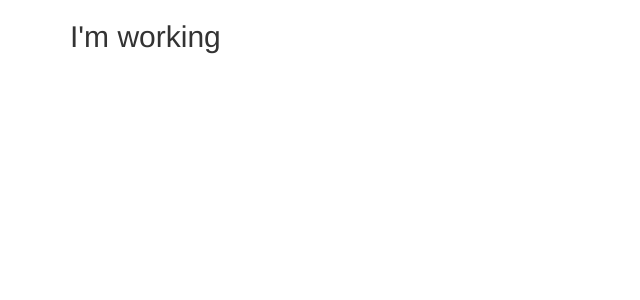
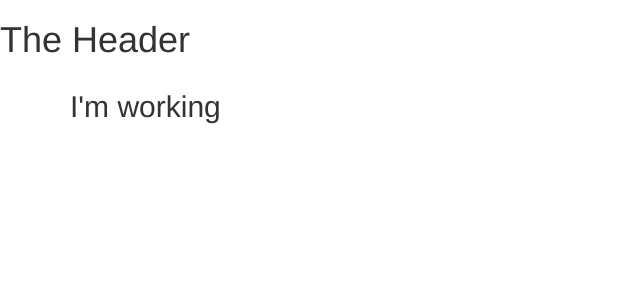
Before and after one commit to artseven/projectApp, an Angular app: page / in a window 1280 px wide. Shown: the top 300 px of the page, without its empty margins (0-640 px from the left). Built offline with nearby package versions, Linux system fonts and the light colour scheme.

Commit message:
Header component added

```diff
--- a/src/app/app.component.html
+++ b/src/app/app.component.html
@@ -1,3 +1,4 @@
+<app-header></app-header>
 <div class="container">
   <div class="row">
     <div class="col-md-12">
--- a/src/app/app.module.ts
+++ b/src/app/app.module.ts
@@ -1,11 +1,15 @@
 import { BrowserModule } from '@angular/platform-browser';
 import { NgModule } from '@angular/core';
+import { FormsModule } from '@angular/forms';
+import { HttpModule } from '@angular/http';
 
 import { AppComponent } from './app.component';
+import { HeaderComponent} from './header/header.component'
 
 @NgModule({
   declarations: [
-    AppComponent
+    AppComponent,
+    HeaderComponent
   ],
   imports: [
     BrowserModule
--- /dev/null
+++ b/src/app/header/header.component.html
@@ -0,0 +1 @@
+<h1>The Header</h1>
```
Also changed, not shown: src/app/header/header.component.ts (added, +10 -0 lines).
